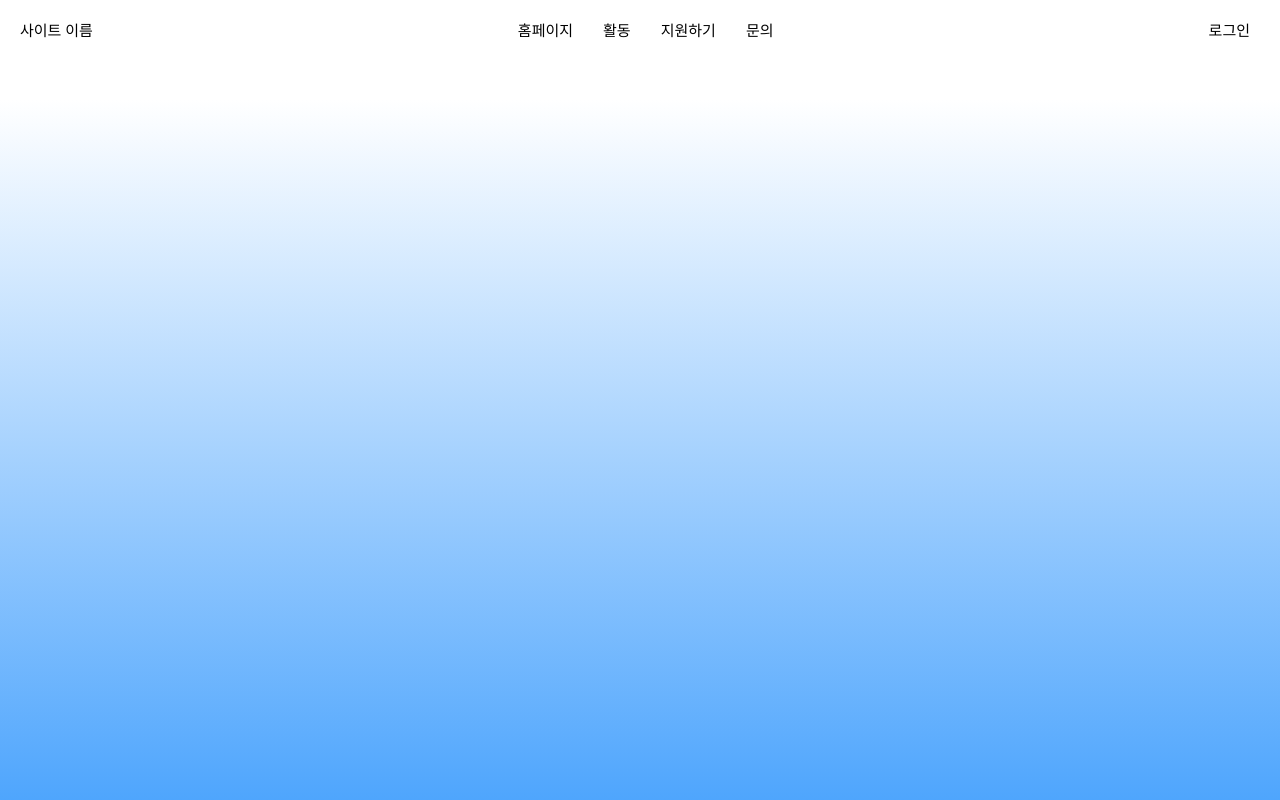
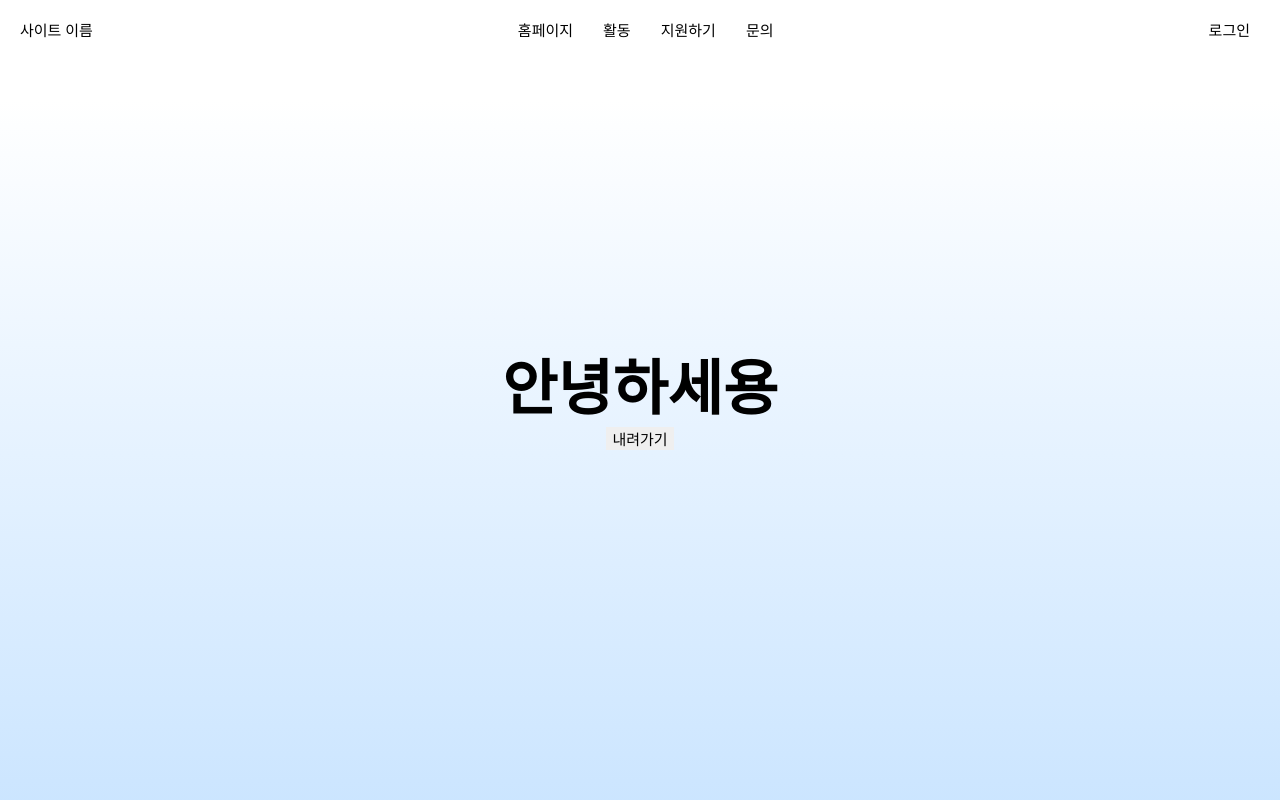
Before and after one commit to leejuhi/WebPractice, a React (Create React App) app in the folder practice/: page / in a window 1280 px wide. Shown: the top 800 px of the page. Built offline with nearby package versions, Linux system fonts and the light colour scheme; a web font is replaced by a local one.

Commit message:
feature: 스크롤 내리는 버튼 추가
버튼 추가

```diff
--- a/practice/src/pages/HomePage.tsx
+++ b/practice/src/pages/HomePage.tsx
@@ -4,22 +4,36 @@ import styled from "@emotion/styled";
 
 const BackGround=styled.div`
     box-sizing:border-box;
-    width:calc(100%);
-    height: 1000px;
-    background:linear-gradient(white,#037ffc);
+    width:100%;
+    height:calc(100vh - 10px);
+    background:linear-gradient(white,#C5E2FF);
     display:flex;
-    padding:100px;
+    font-size:60px;
+    font-weight:600;
+    justify-content:center;
     flex-direction:column;
+    align-items:center;
+    padding-bottom:200px;
 
 `
 
 const HomePage = () => {
+    const scrollDown =()=>{
+        window.scrollBy({
+            top:window.innerHeight+100,
+            behavior:'smooth'
+        });
+    }
 
 
     return (
        <>
         <NavBar />
-        <BackGround />
+        <BackGround >
+            안녕하세용
+            <button onClick={scrollDown}>내려가기</button>
+        </BackGround>
+        <BackGround ></BackGround>
        </>
     );
 };
```
